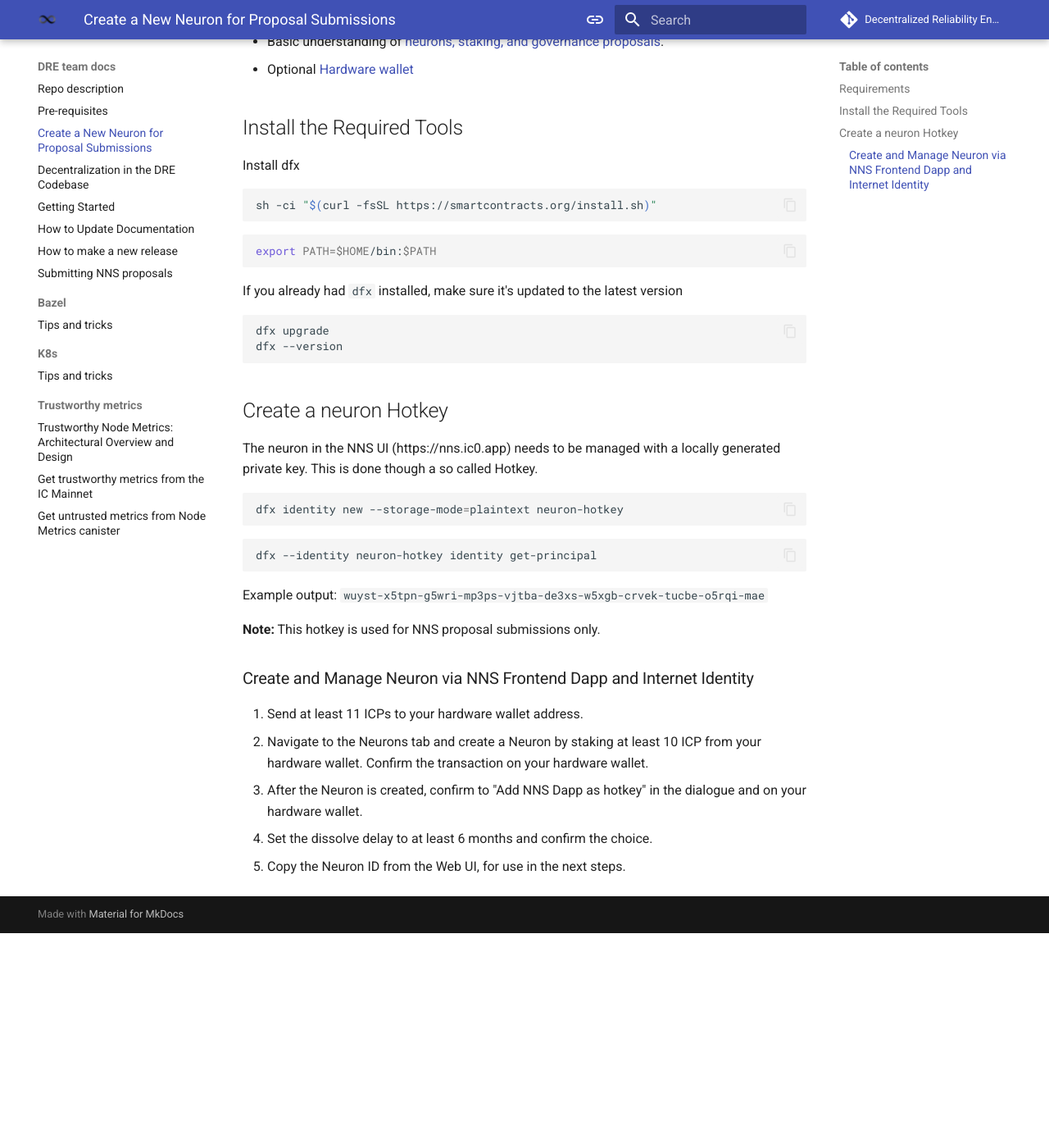
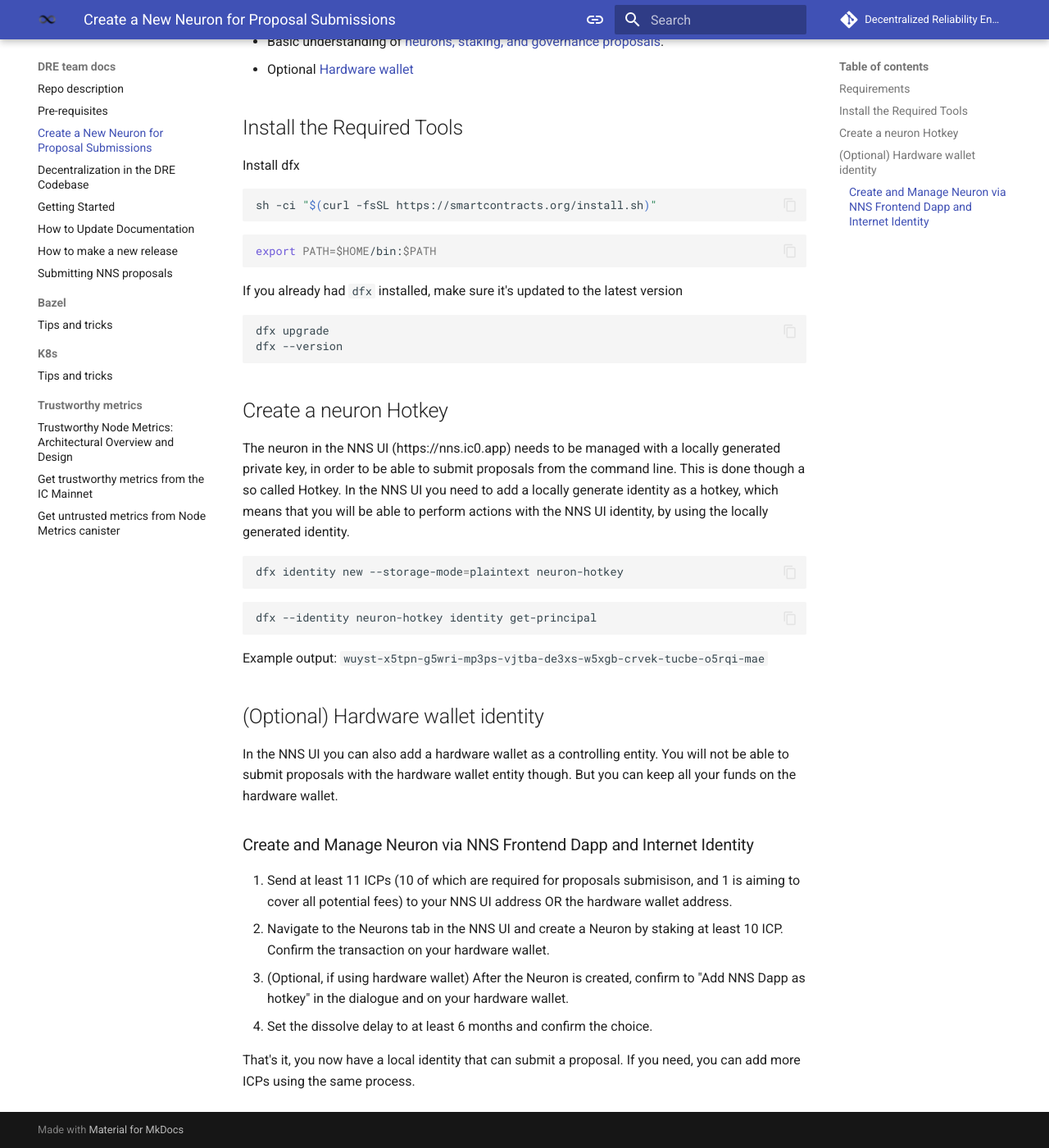
Before and after one commit to dfinity/dre, an MkDocs documentation site: the page built from docs/create-a-neuron.md, in a window 1280 px wide and 1400 px high, scrolled down 333 px. Shown: the whole window at 82% size. Built offline with MkDocs 1.6.1 and Material for MkDocs 9.7.7, drawn with Linux system fonts in a browser that asks for light colours; comment, search, counter and statistics services are not loaded; before the commit the page ends 1471 px from its top, so only the background shows below that.

Commit message:
Update create-a-neuron.md

````diff
--- a/docs/create-a-neuron.md
+++ b/docs/create-a-neuron.md
@@ -27,7 +27,9 @@
 
 ## Create a neuron Hotkey
 
-The neuron in the NNS UI (https://nns.ic0.app) needs to be managed with a locally generated private key. This is done though a so called Hotkey.
+The neuron in the NNS UI (https://nns.ic0.app) needs to be managed with a locally generated private key, in order to be able to submit proposals from the command line.
+This is done though a so called Hotkey. In the NNS UI you need to add a locally generate identity as a hotkey, which means that you will be able to perform actions with the NNS UI identity, by using the locally generated identity.
+
 ```bash
 dfx identity new --storage-mode=plaintext neuron-hotkey
 ```
@@ -37,12 +39,15 @@
 ```
 Example output: `wuyst-x5tpn-g5wri-mp3ps-vjtba-de3xs-w5xgb-crvek-tucbe-o5rqi-mae`
 
-**Note:** This hotkey is used for NNS proposal submissions only.
+## (Optional) Hardware wallet identity
+
+In the NNS UI you can also add a hardware wallet as a controlling entity. You will not be able to submit proposals with the hardware wallet entity though. But you can keep all your funds on the hardware wallet.
 
 ### Create and Manage Neuron via NNS Frontend Dapp and Internet Identity
 
-1. Send at least 11 ICPs to your hardware wallet address.
-2. Navigate to the Neurons tab and create a Neuron by staking at least 10 ICP from your hardware wallet. Confirm the transaction on your hardware wallet.
-3. After the Neuron is created, confirm to "Add NNS Dapp as hotkey" in the dialogue and on your hardware wallet.
-4. Set the dissolve delay to at least 6 months and confirm the choice.
-5. Copy the Neuron ID from the Web UI, for use in the next steps.
+1. Send at least 11 ICPs (10 of which are required for proposals submisison, and 1 is aiming to cover all potential fees) to your NNS UI address OR the hardware wallet address.
+3. Navigate to the Neurons tab in the NNS UI and create a Neuron by staking at least 10 ICP. Confirm the transaction on your hardware wallet.
+4. (Optional, if using hardware wallet) After the Neuron is created, confirm to "Add NNS Dapp as hotkey" in the dialogue and on your hardware wallet.
+5. Set the dissolve delay to at least 6 months and confirm the choice.
+
+That's it, you now have a local identity that can submit a proposal. If you need, you can add more ICPs using the same process.
````
